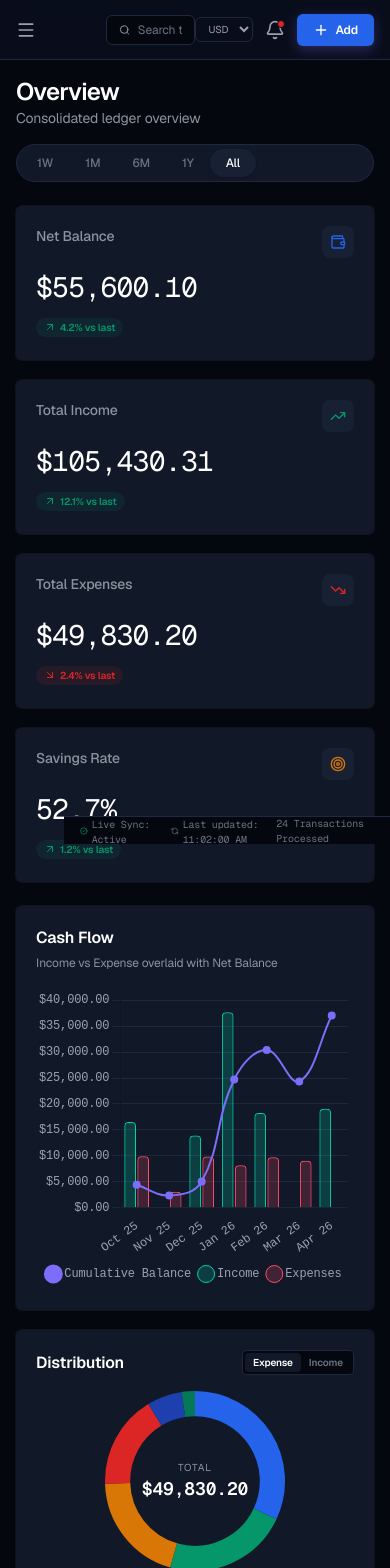
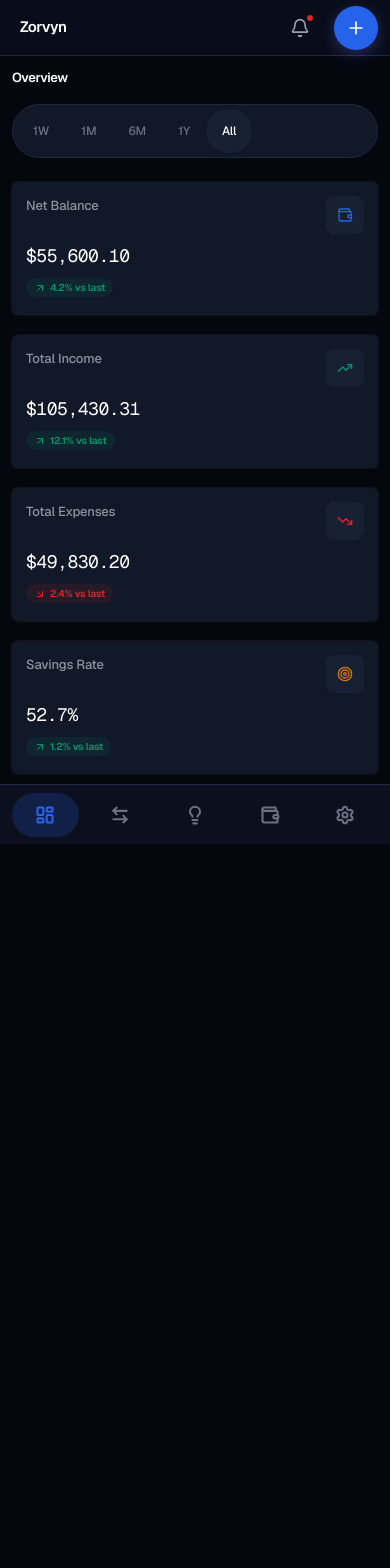
Before and after one commit to Aarushjain2401/Zorvyn-Dashboard, a React (Vite) app: page / in a window 390 px wide. Shown: the top 1568 px of the page. After the commit the page ends 844 px from the top, so only its background shows below. Built offline with nearby package versions, Linux system fonts and the light colour scheme.

Commit message:
feat: implement mobile-responsive layout with bottom navigation and card-based transaction view

```diff
--- /dev/null
+++ b/src/components/Layout/BottomNav.jsx
@@ -0,0 +1,30 @@
+import React from 'react';
+import { NavLink } from 'react-router-dom';
+import { LayoutDashboard, ArrowLeftRight, Lightbulb, Wallet, Settings } from 'lucide-react';
+
+export const BottomNav = () => {
+  const icons = [
+    { to: '/', icon: LayoutDashboard },
+    { to: '/transactions', icon: ArrowLeftRight },
+    { to: '/insights', icon: Lightbulb },
+    { to: '/wallet', icon: Wallet },
+    { to: '/settings', icon: Settings },
+  ];
+
+  return (
+    <nav className="md:hidden fixed bottom-0 left-0 right-0 h-[60px] bg-[var(--color-surface)] border-t border-[var(--color-border-subtle)] flex items-center justify-around px-2 z-[100] pb-safe">
+      {icons.map((item) => (
+        <NavLink
+          key={item.to}
+          to={item.to}
+          className={({ isActive }) => `
+            relative flex justify-center items-center h-[44px] min-w-[44px] rounded-full transition-all flex-1 mx-1
+            ${isActive ? 'bg-[var(--color-violet)]/20 text-[var(--color-violet)]' : 'text-gray-500 active:text-white'}
+          `}
+        >
+          <item.icon className="w-5 h-5 flex-shrink-0" strokeWidth={2.5} />
+        </NavLink>
+      ))}
+    </nav>
+  );
+};
--- a/src/components/Layout/Layout.jsx
+++ b/src/components/Layout/Layout.jsx
@@ -4,6 +4,7 @@ import { Sidebar } from './Sidebar';
 import { Topbar } from './Topbar';
 import { Statusbar } from './Statusbar';
 import { TransactionModal } from '../UI/TransactionModal';
+import { BottomNav } from './BottomNav';
 
 export const Layout = () => {
   const [isSidebarOpen, setIsSidebarOpen] = useState(false);
@@ -14,26 +15,20 @@ export const Layout = () => {
   }, [location.pathname]);
 
   return (
-    <>
-      {isSidebarOpen && (
-        <div
-          className="fixed inset-0 bg-black/60 z-40 backdrop-blur-sm md:hidden"
-          onClick={() => setIsSidebarOpen(false)}
-        />
-      )}
-
-      <Sidebar isOpen={isSidebarOpen} setIsOpen={setIsSidebarOpen} />
-      <Topbar toggleSidebar={() => setIsSidebarOpen(true)} />
+    <div className="flex h-screen bg-[var(--color-primary)] text-[var(--color-text-primary)] font-sans overflow-hidden">
+      <Sidebar />
+      <Topbar />
 
       {/* Scrollable Main Area */}
-      <main className="md:ml-[64px] mt-[60px] mb-[28px] p-4 sm:p-6 lg:p-8 min-h-[calc(100vh-88px)] overflow-y-auto w-full md:w-[calc(100%-64px)]">
+      <main className="flex-1 md:ml-[64px] mt-[56px] md:mt-[60px] pb-[70px] md:mb-[28px] md:pb-0 p-3 sm:p-6 lg:p-8 min-h-[calc(100vh-88px)] overflow-y-auto w-full md:w-[calc(100%-64px)]">
         <div className="max-w-[1200px] w-full mx-auto">
           <Outlet />
         </div>
       </main>
 
       <Statusbar />
+      <BottomNav />
       <TransactionModal />
-    </>
+    </div>
   );
 };
--- a/src/components/Layout/Sidebar.jsx
+++ b/src/components/Layout/Sidebar.jsx
@@ -2,7 +2,7 @@ import React from 'react';
 import { NavLink } from 'react-router-dom';
 import { LayoutDashboard, ArrowLeftRight, Lightbulb, Wallet, Settings } from 'lucide-react';
 
-export const Sidebar = ({ isOpen, setIsOpen }) => {
+export const Sidebar = () => {
   const icons = [
     { to: '/', icon: LayoutDashboard },
     { to: '/transactions', icon: ArrowLeftRight },
@@ -12,7 +12,7 @@ export const Sidebar = ({ isOpen, setIsOpen }) => {
   ];
 
   return (
-    <aside className={`fixed left-0 top-0 bottom-0 w-[64px] bg-[var(--color-surface)] border-r border-[var(--color-border-subtle)] flex flex-col items-center py-4 z-50 transform transition-transform duration-300 ease-in-out ${isOpen ? 'translate-x-0' : '-translate-x-full md:translate-x-0'}`}>
+    <aside className="hidden md:flex fixed left-0 top-0 bottom-0 w-[64px] bg-[var(--color-surface)] border-r border-[var(--color-border-subtle)] flex-col items-center py-4 z-40">
       {/* Logo */}
       <div className="w-14 h-14 mb-6 mt-2 flex items-center justify-center">
         <img src="https://companyasset.blob.core.windows.net/assets/zorvynlogolight.png" alt="Zorvyn Logo" className="w-8 h-auto object-contain opacity-90" />
--- a/src/components/Layout/Statusbar.jsx
+++ b/src/components/Layout/Statusbar.jsx
@@ -6,7 +6,7 @@ export const Statusbar = () => {
   const { transactions } = useAppContext();
 
   return (
-    <footer className="fixed bottom-0 right-0 h-[28px] bg-[var(--color-primary)] border-t border-[var(--color-border-subtle)] flex items-center justify-between px-4 z-30" style={{ width: 'calc(100% - 64px)' }}>
+    <footer className="hidden md:flex fixed bottom-0 right-0 h-[28px] w-full md:w-[calc(100%-64px)] bg-[var(--color-primary)] border-t border-[var(--color-border-subtle)] items-center justify-between px-4 z-30">
       <div className="flex items-center gap-4 text-[10px] text-gray-500 font-mono">
         <div className="flex items-center gap-1">
           <CheckCircle2 className="w-3 h-3 text-[var(--color-teal)]" />
--- a/src/components/Layout/Topbar.jsx
+++ b/src/components/Layout/Topbar.jsx
@@ -1,21 +1,19 @@
 import React from 'react';
-import { Search, Bell, Plus, Menu } from 'lucide-react';
+import { Search, Bell, Plus } from 'lucide-react';
 import { useAppContext } from '../../context/AppProvider';
 
-export const Topbar = ({ toggleSidebar }) => {
+export const Topbar = () => {
   const { role, setRole, currency, setCurrency, openModal } = useAppContext();
 
   return (
-    <header className="fixed top-0 right-0 h-[60px] w-full md:w-[calc(100%-64px)] bg-[var(--color-surface)]/80 backdrop-blur-md border-b border-[var(--color-border-subtle)] flex items-center justify-between px-4 sm:px-6 z-30 transition-all">
+    <header className="fixed top-0 right-0 h-[56px] md:h-[60px] w-full md:w-[calc(100%-64px)] bg-[var(--color-surface)]/80 backdrop-blur-md border-b border-[var(--color-border-subtle)] flex items-center justify-between px-3 sm:px-6 z-30 transition-all">
       {/* Left */}
-      <div className="flex items-center gap-3 w-1/4 sm:w-1/4 min-w-fit">
-        <button onClick={toggleSidebar} className="md:hidden text-gray-400 hover:text-white transition-colors">
-          <Menu className="w-5 h-5" />
-        </button>
+      <div className="flex items-center gap-3 w-auto md:w-1/4">
+        <span className="md:hidden font-bold text-[15px] tracking-tight ml-2">Zorvyn</span>
       </div>
 
-      {/* Center: Search */}
-      <div className="flex-1 flex justify-center">
+      {/* Center: Search (Hidden on Mobile/Tablet usually? Spec says: "Tablet: hide search. Mobile: hide search") */}
+      <div className="hidden lg:flex flex-1 justify-center">
         <div className="flex items-center gap-2 bg-[var(--color-primary)] border border-[var(--color-border-subtle)] rounded-md px-3 py-1.5 w-full max-w-md transition-colors hover:border-[#2D3A5D] focus-within:border-[var(--color-violet)]">
           <Search className="w-4 h-4 text-gray-400" />
           <input
@@ -27,21 +25,21 @@ export const Topbar = ({ toggleSidebar }) => {
       </div>
 
       {/* Right: Actions */}
-      <div className="flex-1 sm:w-1/4 flex items-center justify-end gap-3 sm:gap-5">
+      <div className="flex-1 lg:w-1/4 flex items-center justify-end gap-3 md:gap-5">
 
-        {/* Currency Selector */}
+        {/* Currency Selector (Hidden on Mobile) */}
         <select
           value={currency}
           onChange={(e) => setCurrency(e.target.value)}
-          className="bg-transparent border border-[var(--color-border-subtle)] rounded-md text-[10px] text-gray-400 focus:outline-none py-1 px-2 cursor-pointer"
+          className="hidden md:block bg-transparent border border-[var(--color-border-subtle)] rounded-md text-[10px] text-gray-400 focus:outline-none py-1 px-2 cursor-pointer"
         >
           {['USD', 'EUR', 'GBP', 'INR'].map(cur => (
             <option key={cur} value={cur} className="bg-[var(--color-elevated)]">{cur}</option>
           ))}
         </select>
 
-        {/* Role Toggle Pill */}
-        <div className="hidden sm:flex items-center bg-[var(--color-primary)] border border-[var(--color-border-subtle)] p-0.5 rounded-md">
+        {/* Role Toggle Pill (Tablet+ only) */}
+        <div className="hidden md:flex items-center bg-[var(--color-primary)] border border-[var(--color-border-subtle)] p-0.5 rounded-md h-[44px] md:h-auto">
           <button
             onClick={() => setRole('Admin')}
             className={`px-3 py-1 text-[10px] font-semibold rounded transition-all ${role === 'Admin' ? 'bg-[var(--color-elevated)] text-white shadow-sm' : 'text-gray-500'}`}
@@ -57,15 +55,16 @@ export const Topbar = ({ toggleSidebar }) => {
         </div>
 
         {/* Bell */}
-        <div className="relative text-gray-400 hover:text-white cursor-pointer transition-colors">
+        <div className="relative text-gray-400 hover:text-white cursor-pointer transition-colors flex items-center justify-center min-w-[44px] min-h-[44px]">
           <Bell className="w-5 h-5" />
-          <span className="absolute top-0 right-0 w-2 h-2 bg-[var(--color-rose)] rounded-full border border-[var(--color-surface)]"></span>
+          <span className="absolute top-2 right-2 w-2 h-2 bg-[var(--color-rose)] rounded-full border border-[var(--color-surface)]"></span>
         </div>
 
         {/* Add Transaction Button */}
         {role === 'Admin' && (
-          <button onClick={() => openModal()} className="flex items-center gap-1.5 bg-[var(--color-violet)] hover:bg-[#6A5AE6] transition-colors text-white text-xs font-semibold px-4 py-2 rounded-md shadow-[0_4px_14px_rgba(124,110,250,0.3)]">
-            <Plus className="w-4 h-4" /> Add
+          <button onClick={() => openModal()} className="flex items-center justify-center gap-1.5 bg-[var(--color-violet)] hover:bg-[#6A5AE6] transition-colors text-white text-xs font-semibold px-0 md:px-4 w-[44px] md:w-auto h-[44px] md:h-8 rounded-full md:rounded-md shadow-[0_4px_14px_rgba(124,110,250,0.3)]">
+            <Plus className="w-5 h-5 md:w-4 md:h-4" />
+            <span className="hidden md:inline">Add</span>
           </button>
         )}
       </div>
--- a/src/components/UI/Button.jsx
+++ b/src/components/UI/Button.jsx
@@ -12,10 +12,10 @@ export const Button = React.forwardRef(({ children, className, variant = 'primar
   };
 
   const sizes = {
-    sm: "h-8 px-3 text-xs",
-    md: "h-10 px-4 text-sm",
-    lg: "h-12 px-6 text-base",
-    icon: "h-10 w-10",
+    sm: "h-8 md:h-8 min-h-[44px] md:min-h-0 px-3 text-xs",
+    md: "h-10 px-4 text-sm min-h-[44px] md:min-h-0",
+    lg: "h-12 px-6 text-base min-h-[44px] md:min-h-0",
+    icon: "h-10 w-10 min-h-[44px] min-w-[44px] md:min-h-0 md:min-w-0",
   };
 
   return (
--- a/src/components/UI/Modal.jsx
+++ b/src/components/UI/Modal.jsx
@@ -23,13 +23,13 @@ export const Modal = ({ isOpen, onClose, title, children, className }) => {
   if (!isOpen) return null;
 
   return (
-    <div className="fixed inset-0 z-50 flex items-center justify-center">
+    <div className="fixed inset-0 z-50 flex items-end md:items-center justify-center">
       <div
         className="fixed inset-0 bg-black/50 backdrop-blur-sm transition-opacity"
         onClick={onClose}
       />
       <div className={cn(
-        "relative z-50 w-full max-w-lg rounded-md border border-[var(--color-border-subtle)] bg-[var(--color-elevated)] p-6 shadow-xl animate-in fade-in zoom-in-95 duration-200",
+        "relative z-50 w-full md:max-w-lg rounded-t-[16px] rounded-b-none md:rounded-md border-t md:border border-[var(--color-border-subtle)] bg-[var(--color-elevated)] p-5 md:p-6 pb-safe mb-0 md:mb-auto shadow-xl animate-in fade-in zoom-in-95 slide-in-from-bottom-5 md:slide-in-from-bottom-0 duration-200",
         className
       )}>
         <div className="flex items-center justify-between mb-4">
--- a/src/index.css
+++ b/src/index.css
@@ -26,6 +26,9 @@
     font-family: var(--font-sans);
     margin: 0;
     letter-spacing: -0.01em;
+    -webkit-tap-highlight-color: transparent;
+    -webkit-overflow-scrolling: touch;
+    overflow-x: hidden;
   }
 
   a {
--- a/src/pages/Overview.jsx
+++ b/src/pages/Overview.jsx
@@ -139,14 +139,14 @@ export const Overview = () => {
   const recentTx = [...transactions].sort((a,b) => new Date(b.date) - new Date(a.date)).slice(0, 5);
 
   const KPICard = ({ title, value, badgeColor, icon: Icon, changeStr, isPositive, delay }) => (
-    <Card className={`p-5 fade-in-up stagger-${delay}`}>
+    <Card className={`p-[14px] md:p-5 fade-in-up stagger-${delay}`}>
       <div className="flex justify-between items-start mb-2">
-         <span className="text-sm font-medium text-[var(--color-text-secondary)] font-sans">{title}</span>
-         <div className="w-8 h-8 rounded-[8px] flex items-center justify-center bg-[var(--color-popover)]">
+         <span className="text-[13px] md:text-sm font-medium text-[var(--color-text-secondary)] font-sans">{title}</span>
+         <div className="w-[38px] h-[38px] md:w-8 md:h-8 min-w-[38px] md:min-w-[32px] rounded-[8px] flex items-center justify-center bg-[var(--color-popover)]">
            <Icon className="w-4 h-4" style={{ color: `var(--color-${badgeColor})`}} />
          </div>
       </div>
-      <div className="text-[28px] font-mono tracking-tight text-white mb-2">{value}</div>
+      <div className="text-[18px] md:text-[28px] font-mono tracking-tight text-white mb-2">{value}</div>
       <div className={`inline-flex items-center gap-1 px-2 py-0.5 rounded-full text-[10px] font-semibold bg-[var(--color-${isPositive ? 'teal' : 'rose'})]/10 text-[var(--color-${isPositive ? 'teal' : 'rose'})]`}>
          {isPositive ? <ArrowUpRight className="w-3 h-3" /> : <ArrowDownRight className="w-3 h-3" />}
          {changeStr} vs last
@@ -160,12 +160,12 @@ export const Overview = () => {
       {/* Title & Period Selector */}
       <div className="flex flex-col sm:flex-row sm:items-center justify-between gap-4 fade-in-up">
         <div>
-          <h1 className="text-2xl font-semibold text-white tracking-tight">Overview</h1>
-          <p className="text-sm text-[var(--color-text-secondary)]">Consolidated ledger overview</p>
+          <h1 className="text-[13px] md:text-2xl font-semibold text-white tracking-tight">Overview</h1>
+          <p className="hidden md:block text-sm text-[var(--color-text-secondary)]">Consolidated ledger overview</p>
         </div>
-        <div className="flex items-center bg-[var(--color-elevated)] border border-[var(--color-border-subtle)] p-1 rounded-full">
+        <div className="flex items-center bg-[var(--color-elevated)] border border-[var(--color-border-subtle)] p-1 rounded-full overflow-x-auto whitespace-nowrap scrollbar-hide max-w-full">
            {['1W', '1M', '6M', '1Y', 'All'].map(p => (
-             <button key={p} onClick={() => setPeriod(p)} className={`px-4 py-1.5 text-xs font-medium rounded-full transition-all ${period === p ? 'bg-[var(--color-popover)] text-white shadow-sm' : 'text-gray-500 hover:text-gray-300'}`}>
+             <button key={p} onClick={() => setPeriod(p)} className={`px-4 py-1.5 min-h-[44px] min-w-[44px] md:min-h-0 md:min-w-0 text-xs font-medium rounded-full transition-all ${period === p ? 'bg-[var(--color-popover)] text-white shadow-sm' : 'text-gray-500 hover:text-gray-300'}`}>
                {p}
              </button>
            ))}
@@ -181,26 +181,26 @@ export const Overview = () => {
       </div>
 
       {/* Chart Row (1.7 : 1 ratio) */}
-      <div className="flex flex-col lg:flex-row gap-5">
-         <Card className="flex-[1.7] p-5 fade-in-up stagger-4 flex flex-col h-[400px]">
+      <div className="flex flex-col lg:flex-row gap-5 max-w-full overflow-hidden">
+         <Card className="flex-[1.7] p-4 md:p-5 fade-in-up stagger-4 flex flex-col h-[280px] md:h-[400px] overflow-hidden">
            <div className="mb-4">
-             <h3 className="text-base font-semibold">Cash Flow</h3>
-             <span className="text-xs text-[var(--color-text-secondary)]">Income vs Expense overlaid with Net Balance</span>
+             <h3 className="text-[13px] md:text-base font-semibold">Cash Flow</h3>
+             <span className="hidden md:block text-xs text-[var(--color-text-secondary)]">Income vs Expense overlaid with Net Balance</span>
            </div>
-           <div className="flex-1 min-h-[300px] flex items-center justify-center">
+           <div className="flex-1 min-h-[180px] md:min-h-[300px] flex items-center justify-center max-w-full overflow-hidden">
              {transactions.length > 0 ? <Bar data={comboChartData} options={comboOptions} /> : <span className="text-[var(--color-text-secondary)] text-sm font-sans tracking-tight">No data available</span>}
            </div>
          </Card>
 
-         <Card className="flex-[1] p-5 fade-in-up stagger-5 flex flex-col h-[400px] overflow-hidden">
+         <Card className="flex-[1] p-4 md:p-5 fade-in-up stagger-5 flex flex-col h-auto md:h-[400px] overflow-hidden">
            <div className="flex justify-between items-center mb-4">
-             <h3 className="text-base font-semibold">Distribution</h3>
-             <div className="flex bg-[var(--color-primary)] border border-[var(--color-border-subtle)] rounded p-0.5">
-               <button onClick={() => setDonutType('expense')} className={`px-2 py-0.5 text-[10px] font-semibold rounded ${donutType === 'expense' ? 'bg-[var(--color-elevated)] text-white' : 'text-gray-500'}`}>Expense</button>
-               <button onClick={() => setDonutType('income')} className={`px-2 py-0.5 text-[10px] font-semibold rounded ${donutType === 'income' ? 'bg-[var(--color-elevated)] text-white' : 'text-gray-500'}`}>Income</button>
+             <h3 className="text-[13px] md:text-base font-semibold">Distribution</h3>
+             <div className="flex bg-[var(--color-primary)] border border-[var(--color-border-subtle)] rounded p-0.5 min-h-[44px] md:min-h-0 items-center">
+               <button onClick={() => setDonutType('expense')} className={`px-2 py-2 md:py-0.5 min-h-[36px] md:min-h-0 text-[10px] font-semibold rounded ${donutType === 'expense' ? 'bg-[var(--color-elevated)] text-white' : 'text-gray-500'}`}>Expense</button>
+               <button onClick={() => setDonutType('income')} className={`px-2 py-2 md:py-0.5 min-h-[36px] md:min-h-0 text-[10px] font-semibold rounded ${donutType === 'income' ? 'bg-[var(--color-elevated)] text-white' : 'text-gray-500'}`}>Income</button>
              </div>
            </div>
-           <div className="relative w-full max-w-[180px] aspect-square mx-auto mb-6 flex items-center justify-center">
+           <div className="relative w-[110px] h-[110px] md:max-w-[180px] md:w-full md:aspect-square md:h-auto mx-auto mb-6 flex items-center justify-center">
              {transactions.length > 0 ? (
                 <>
                   <Doughnut data={donutConfig} options={{ plugins: { legend: { display: false }, tooltip: { callbacks: { label: function(context) { return ' ' + context.label + ': ' + formatCurrency(context.parsed); } } } }, maintainAspectRatio: false }} />
@@ -239,8 +239,8 @@ export const Overview = () => {
              <button className="text-xs text-[var(--color-violet)] hover:text-white transition-colors">View All</button>
            </div>
            <div className="space-y-4">
-             {recentTx.map(t => (
-               <div key={t.id} className="flex justify-between items-center bg-[var(--color-popover)]/50 p-2.5 rounded-lg border border-[var(--color-border-subtle)]">
+             {recentTx.map((t, index) => (
+               <div key={t.id} className={`flex justify-between items-center bg-[var(--color-popover)]/50 py-[8px] px-0 md:p-2.5 md:rounded-lg border-b md:border md:border-[var(--color-border-subtle)] border-gray-800 ${index === 4 ? 'hidden md:flex' : ''}`}>
                  <div className="flex items-center gap-3">
                    <div className="w-8 h-8 rounded-full bg-[var(--color-elevated)] flex items-center justify-center text-gray-500 border border-[var(--color-border-subtle)]">
                      <Box className="w-3.5 h-3.5" />
@@ -267,8 +267,8 @@ export const Overview = () => {
               { icon: Box, label: "Total Assets", value: "32", desc: "Active monitored accounts", c: 'teal' },
               { icon: CreditCard, label: "Runway", value: "24.5", desc: "Months at current burn", c: 'amber' },
             ].map((insight, idx) => (
-              <Card key={idx} className="p-5 flex flex-col justify-between group cursor-pointer hover:bg-[var(--color-popover)]">
-                <div className="flex justify-between items-start mb-6">
+              <Card key={idx} className="py-[10px] px-[12px] md:p-5 flex flex-col justify-between group cursor-pointer hover:bg-[var(--color-popover)] min-h-[88px]">
+                <div className="flex justify-between items-start mb-4 md:mb-6">
                   <div className={`w-8 h-8 rounded-lg bg-[var(--color-${insight.c})]/10 flex items-center justify-center text-[var(--color-${insight.c})]`}>
                      <insight.icon className="w-4 h-4" />
                   </div>
```
Also changed, not shown: src/pages/Transactions.jsx (+42 -3 lines).
